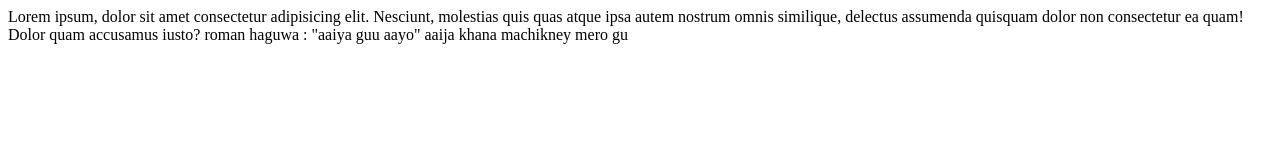
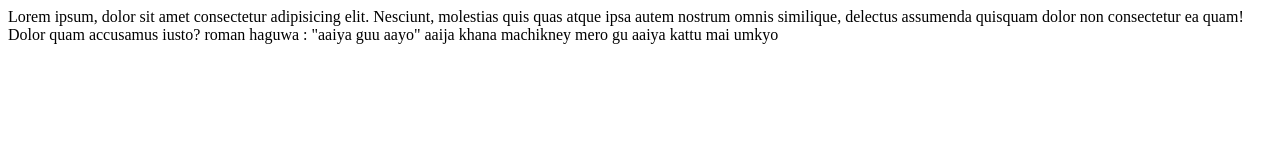
Before and after one commit to DonDai107/git-workshop, a plain HTML site: page index.html in a window 1280 px wide. Drawn offline with Linux system fonts and the light colour scheme.

Commit message:
Update index.html

```diff
--- a/index.html
+++ b/index.html
@@ -13,6 +13,7 @@
     ea quam! Dolor quam accusamus iusto?
     roman haguwa : "aaiya guu aayo"
     aaija khana machikney mero gu
+    aaiya kattu mai umkyo
 </body>
 
 </html>
```
